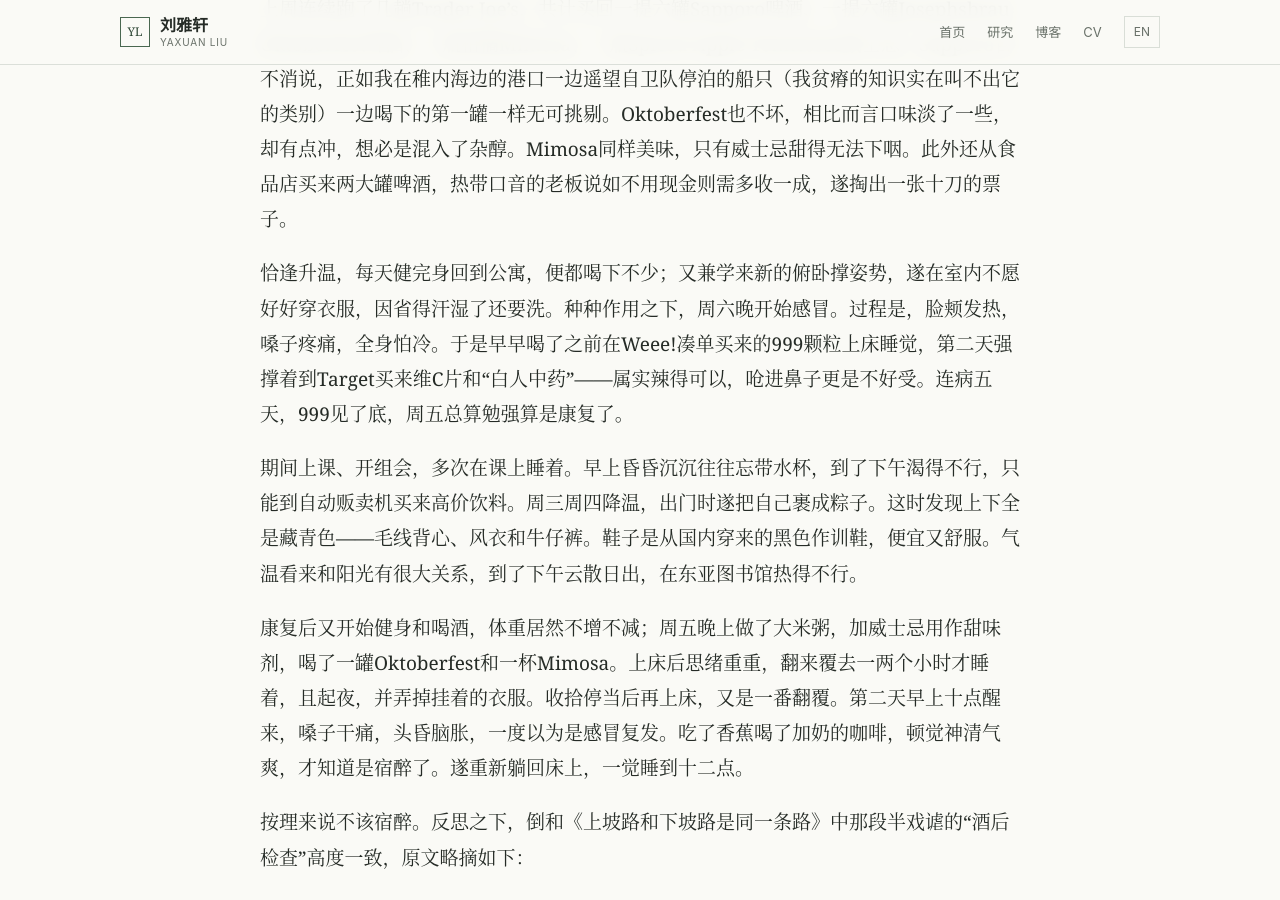
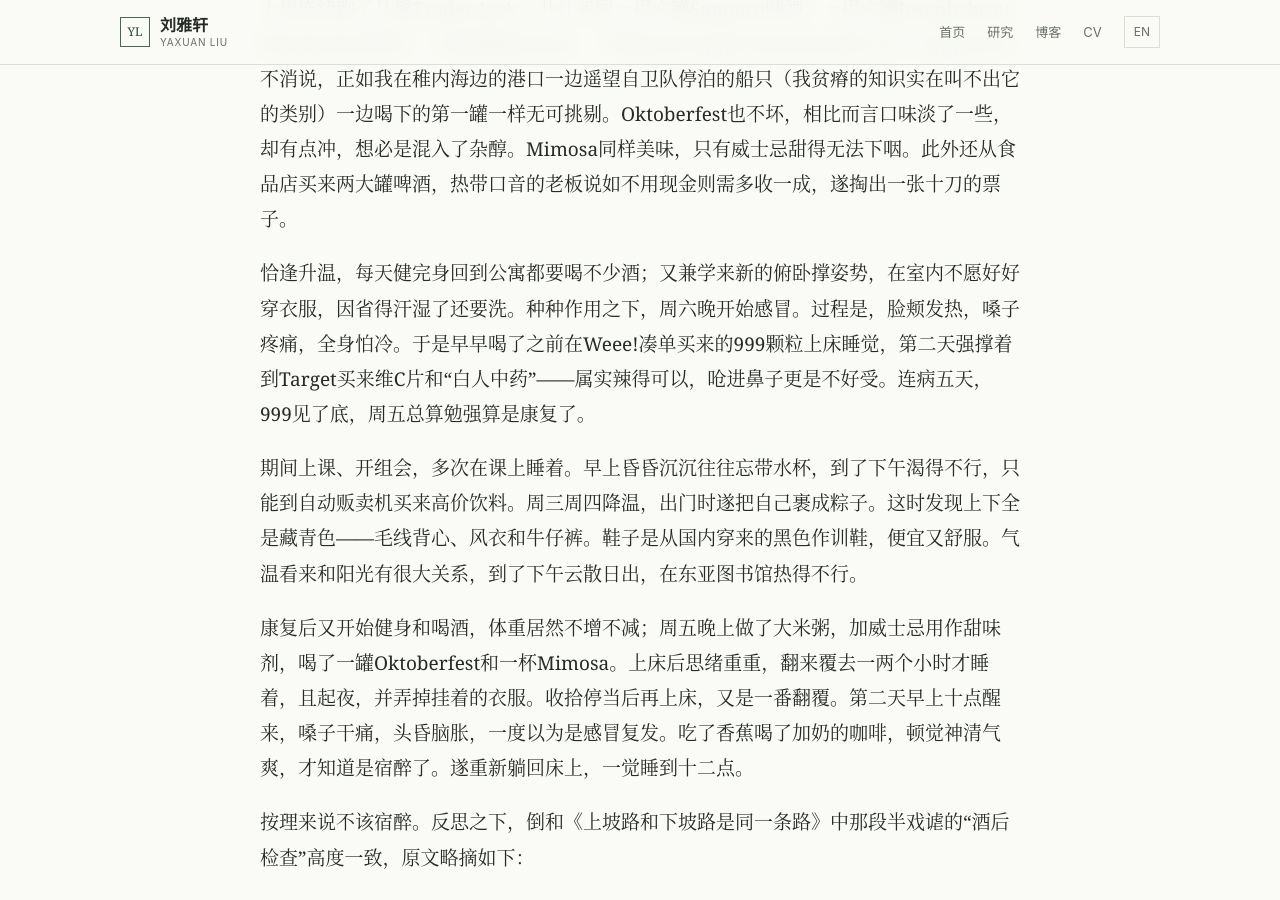
Before and after one commit to LiuYaxuan33/LiuYaxuan33.github.io, a Jekyll site: the page built from _posts/2026-09-19-200735.md, in a window 1280 px wide and 900 px high, scrolled down 362 px. Built offline with Jekyll 4.4.1, drawn with Linux system fonts in a browser that asks for light colours; comment, search, counter and statistics services are not loaded.

Commit message:
blog: update 2026-09-19-200735.md

```diff
--- a/_posts/2026-09-19-200735.md
+++ b/_posts/2026-09-19-200735.md
@@ -14,7 +14,7 @@ comments: true
 ---
 上周连续跑了几趟Trader Joe's，共计买回一提六罐Sapporo啤酒、一提六罐Josephsbrau Oktoberfest啤酒、一瓶柑橘Mimosa、一瓶Spiced Apple Tennessee威士忌。Sapporo自不消说，正如我在稚内海边的港口一边遥望自卫队停泊的船只（我贫瘠的知识实在叫不出它的类别）一边喝下的第一罐一样无可挑剔。Oktoberfest也不坏，相比而言口味淡了一些，却有点冲，想必是混入了杂醇。Mimosa同样美味，只有威士忌甜得无法下咽。此外还从食品店买来两大罐啤酒，热带口音的老板说如不用现金则需多收一成，遂掏出一张十刀的票子。
 
-恰逢升温，每天健完身回到公寓，便都喝下不少；又兼学来新的俯卧撑姿势，遂在室内不愿好好穿衣服，因省得汗湿了还要洗。种种作用之下，周六晚开始感冒。过程是，脸颊发热，嗓子疼痛，全身怕冷。于是早早喝了之前在Weee!凑单买来的999颗粒上床睡觉，第二天强撑着到Target买来维C片和“白人中药”——属实辣得可以，呛进鼻子更是不好受。连病五天，999见了底，周五总算勉强算是康复了。
+恰逢升温，每天健完身回到公寓都要喝不少酒；又兼学来新的俯卧撑姿势，在室内不愿好好穿衣服，因省得汗湿了还要洗。种种作用之下，周六晚开始感冒。过程是，脸颊发热，嗓子疼痛，全身怕冷。于是早早喝了之前在Weee!凑单买来的999颗粒上床睡觉，第二天强撑着到Target买来维C片和“白人中药”——属实辣得可以，呛进鼻子更是不好受。连病五天，999见了底，周五总算勉强算是康复了。
 
 期间上课、开组会，多次在课上睡着。早上昏昏沉沉往往忘带水杯，到了下午渴得不行，只能到自动贩卖机买来高价饮料。周三周四降温，出门时遂把自己裹成粽子。这时发现上下全是藏青色——毛线背心、风衣和牛仔裤。鞋子是从国内穿来的黑色作训鞋，便宜又舒服。气温看来和阳光有很大关系，到了下午云散日出，在东亚图书馆热得不行。
 
```
